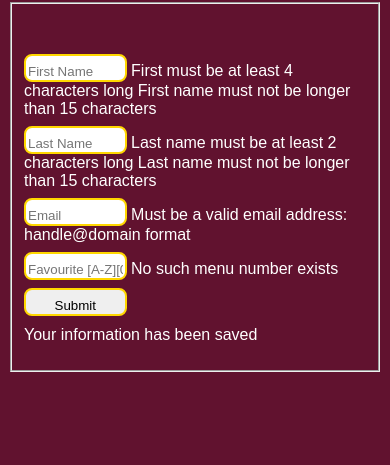
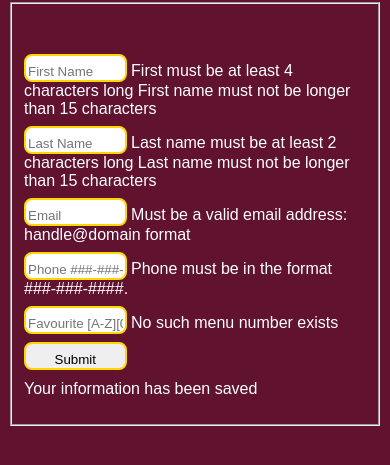
Before and after one commit to Sandipdulal/Coursera_Assignment, a plain HTML site: page mod5_solution/src/public/signup/sign-up.html in a window 390 px wide. Shown: the part 101-566 px from the top of the page. Drawn offline with Linux system fonts and the light colour scheme; files that its build step writes are made by us from their sources.

Commit message:
mobile number added

```diff
--- a/mod5_solution/src/public/signup/sign-up.html
+++ b/mod5_solution/src/public/signup/sign-up.html
@@ -33,13 +33,13 @@
           </span>
                 <br>
 
-                <!-- <input type="text" style="color:" name="phone" placeholder="Phone ###-###-####"
+                 <input type="text" style="color:black" name="phone" placeholder="Phone ###-###-####"
           ng-model="reg.user.phone"
           pattern="(\d{3})-(\d{3})-(\d{4})">
           <span ng-if="regForm.phone.$invalid && regForm.phone.$touched">
             Phone must be in the format ###-###-####.
           </span>
-          <br> -->
+          <br>
 
                 <input type="text" style="color:black" name="favourite" placeholder="Favourite [A-Z][0-9]" ng-model="reg.user.favourite" required pattern="^[A-Z][0-9]">
                 <span ng-if="regForm.favourite.$touched && regForm.favourite.$invalid ||
```
